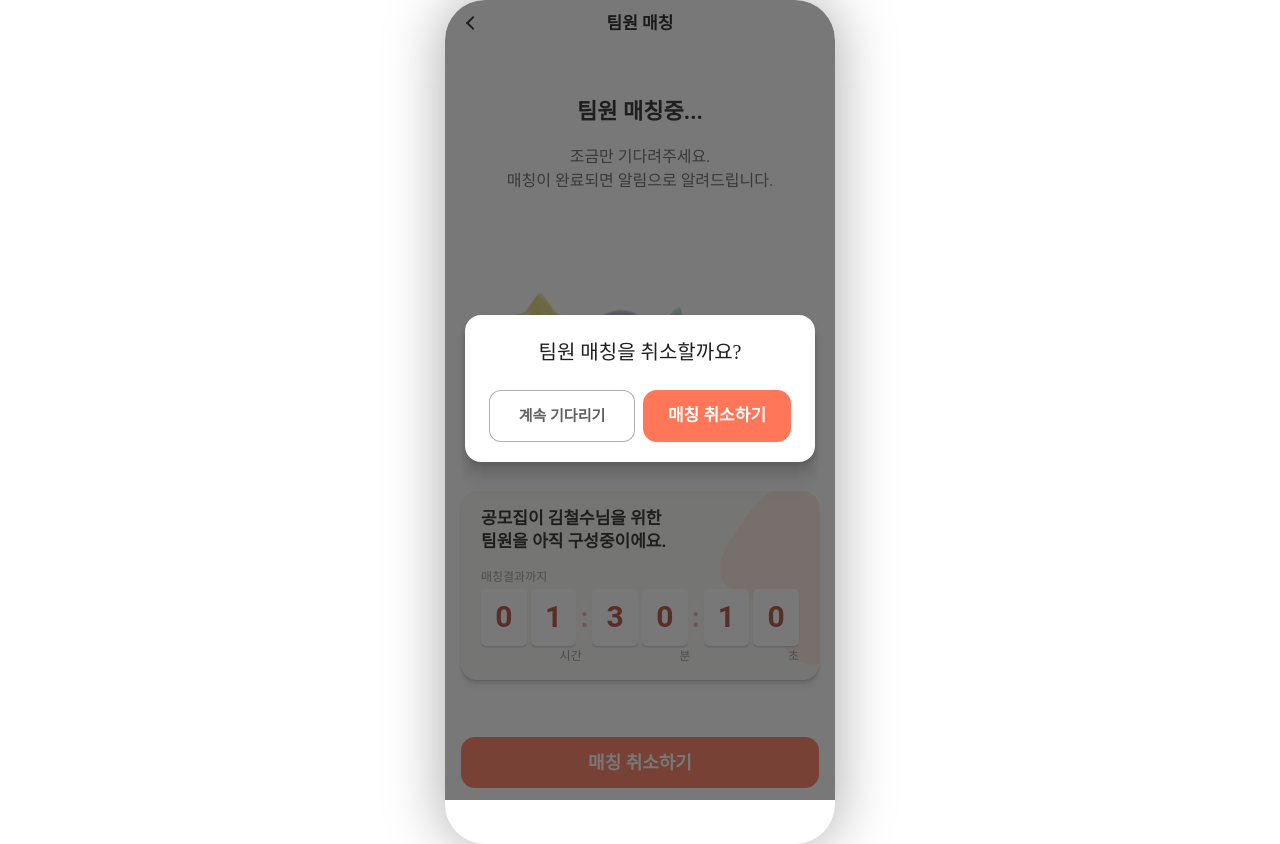
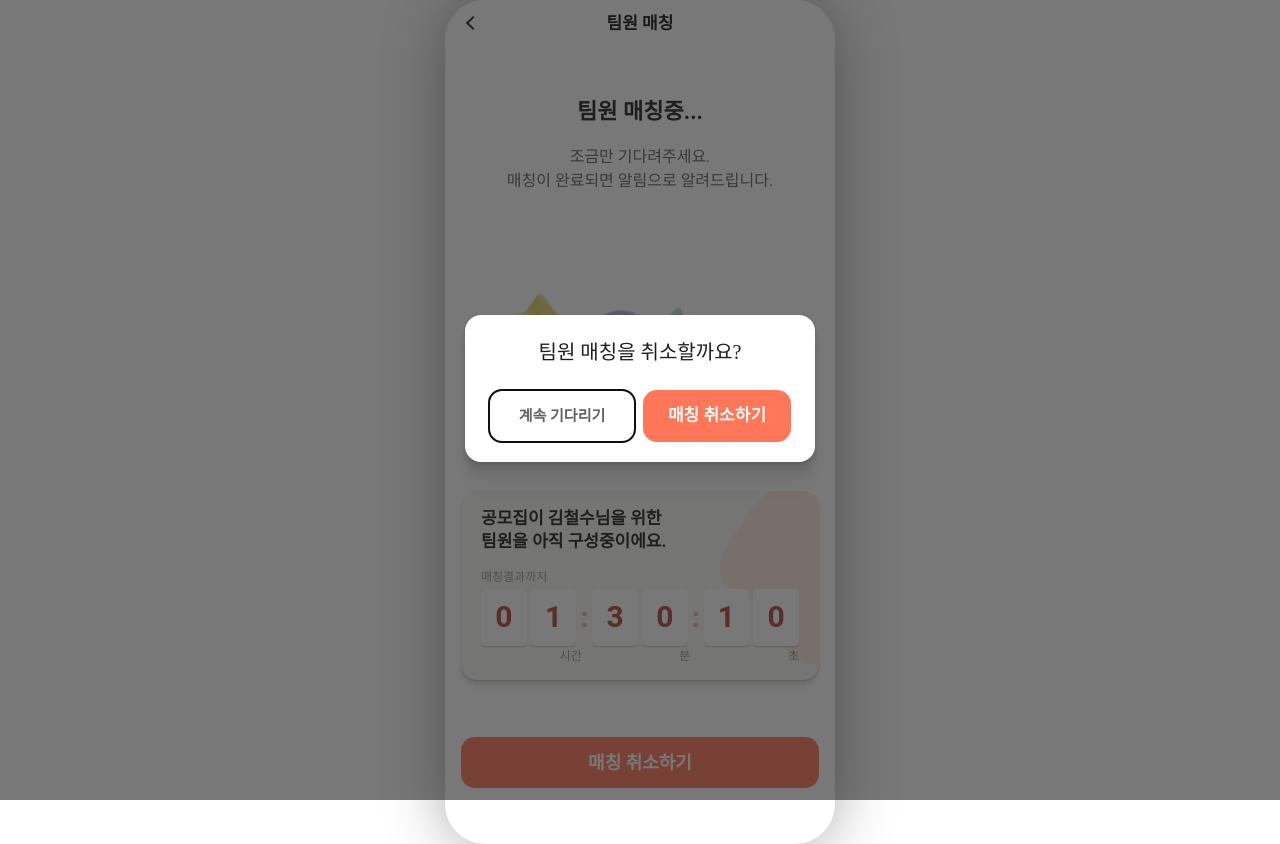
Before and after one commit to IT-Cotato/13th-Gongmozip-FE, a Next.js app: page /team-matching/cancel in a window 1280 px wide. Built offline with nearby package versions, Linux system fonts and the light colour scheme.

Commit message:
fix: 팀 매칭 취소 모달 포커스 트랩 적용

```diff
--- /dev/null
+++ b/src/components/team-matching/CancelConfirmationModal.tsx
@@ -0,0 +1,66 @@
+"use client";
+
+import Link from "next/link";
+import { useRouter } from "next/navigation";
+import { useEffect, useRef } from "react";
+
+export default function CancelConfirmationModal() {
+  const dialogRef = useRef<HTMLDialogElement>(null);
+  const initialFocusRef = useRef<HTMLAnchorElement>(null);
+  const router = useRouter();
+
+  useEffect(() => {
+    const dialog = dialogRef.current;
+
+    if (!dialog) {
+      return;
+    }
+
+    if (!dialog.open) {
+      dialog.showModal();
+    }
+
+    initialFocusRef.current?.focus();
+  }, []);
+
+  const closeModal = () => {
+    router.push("/team-matching/pool");
+  };
+
+  return (
+    <dialog
+      aria-labelledby="matching-cancel-title"
+      className="fixed left-1/2 top-0 z-50 m-0 hidden h-dvh max-h-none w-full max-w-[390px] -translate-x-1/2 overflow-y-auto bg-transparent px-5 pb-4 pt-[clamp(16px,calc(100dvh_-_180px),315px)] backdrop:bg-[rgba(31,31,31,0.60)] open:flex open:items-start open:justify-center"
+      onCancel={(event) => {
+        event.preventDefault();
+        closeModal();
+      }}
+      ref={dialogRef}
+    >
+      <section className="flex max-h-[400px] w-full max-w-[350px] shrink-0 flex-col items-center rounded-2xl bg-white px-4 pb-4 pt-2 shadow-[0_53px_15px_0_rgba(0,0,0,0),0_34px_14px_0_rgba(0,0,0,0.01),0_19px_12px_0_rgba(0,0,0,0.05),0_9px_9px_0_rgba(0,0,0,0.09),0_2px_5px_0_rgba(0,0,0,0.10)]">
+        <h2
+          className="mt-4 w-full text-center font-[Pretendard] text-[20px] font-medium leading-[135%] text-[#1F1F1F]"
+          id="matching-cancel-title"
+        >
+          팀원 매칭을 취소할까요?
+        </h2>
+
+        <div className="mt-5 flex h-[60px] self-stretch items-center gap-2 px-2 py-1">
+          <Link
+            className="flex flex-[1_0_0] items-center justify-center self-stretch rounded-xl border border-[rgba(97,97,97,0.50)] bg-white p-2 text-center font-[Roboto] text-[15px] font-semibold leading-[125%] text-[#616161]"
+            href="/team-matching/pool"
+            ref={initialFocusRef}
+          >
+            계속 기다리기
+          </Link>
+          <Link
+            className="flex flex-[1_0_0] items-center justify-center self-stretch rounded-[14px] bg-[#FF7658] px-[10px] py-[9px] text-center font-[Roboto] text-[17px] font-semibold leading-[125%] text-white"
+            href="/team-matching"
+          >
+            매칭 취소하기
+          </Link>
+        </div>
+      </section>
+    </dialog>
+  );
+}
--- a/src/components/team-matching/TeamMatchingPoolView.tsx
+++ b/src/components/team-matching/TeamMatchingPoolView.tsx
@@ -1,6 +1,7 @@
 import Image from "next/image";
 import Link from "next/link";
 
+import CancelConfirmationModal from "@/components/team-matching/CancelConfirmationModal";
 import TeamMatchingHeader from "@/components/team-matching/TeamMatchingHeader";
 
 const countdownGroups = [
@@ -76,41 +77,6 @@ function MatchingCountdown() {
   );
 }
 
-function CancelConfirmationModal() {
-  return (
-    <div className="absolute inset-0 z-50 flex items-start justify-center bg-[rgba(31,31,31,0.60)] px-6 pt-[315px]">
-      <section
-        aria-labelledby="matching-cancel-title"
-        aria-modal="true"
-        className="flex max-h-[400px] w-[350px] shrink-0 flex-col items-center rounded-2xl bg-white px-4 pb-4 pt-2 shadow-[0_53px_15px_0_rgba(0,0,0,0),0_34px_14px_0_rgba(0,0,0,0.01),0_19px_12px_0_rgba(0,0,0,0.05),0_9px_9px_0_rgba(0,0,0,0.09),0_2px_5px_0_rgba(0,0,0,0.10)]"
-        role="dialog"
-      >
-        <h2
-          className="mt-4 w-[310px] text-center font-[Pretendard] text-[20px] font-medium leading-[135%] text-[#1F1F1F]"
-          id="matching-cancel-title"
-        >
-          팀원 매칭을 취소할까요?
-        </h2>
-
-        <div className="mt-5 flex h-[60px] self-stretch items-center gap-2 px-2 py-1">
-          <Link
-            className="flex flex-[1_0_0] items-center justify-center self-stretch rounded-xl border border-[rgba(97,97,97,0.50)] bg-white p-2 text-center font-[Roboto] text-[15px] font-semibold leading-[125%] text-[#616161]"
-            href="/team-matching/pool"
-          >
-            계속 기다리기
-          </Link>
-          <Link
-            className="flex flex-[1_0_0] items-center justify-center self-stretch rounded-[14px] bg-[#FF7658] px-[10px] py-[9px] text-center font-[Roboto] text-[17px] font-semibold leading-[125%] text-white"
-            href="/team-matching"
-          >
-            매칭 취소하기
-          </Link>
-        </div>
-      </section>
-    </div>
-  );
-}
-
 export default function TeamMatchingPoolView({
   showCancelModal = false,
 }: TeamMatchingPoolViewProps) {
```
